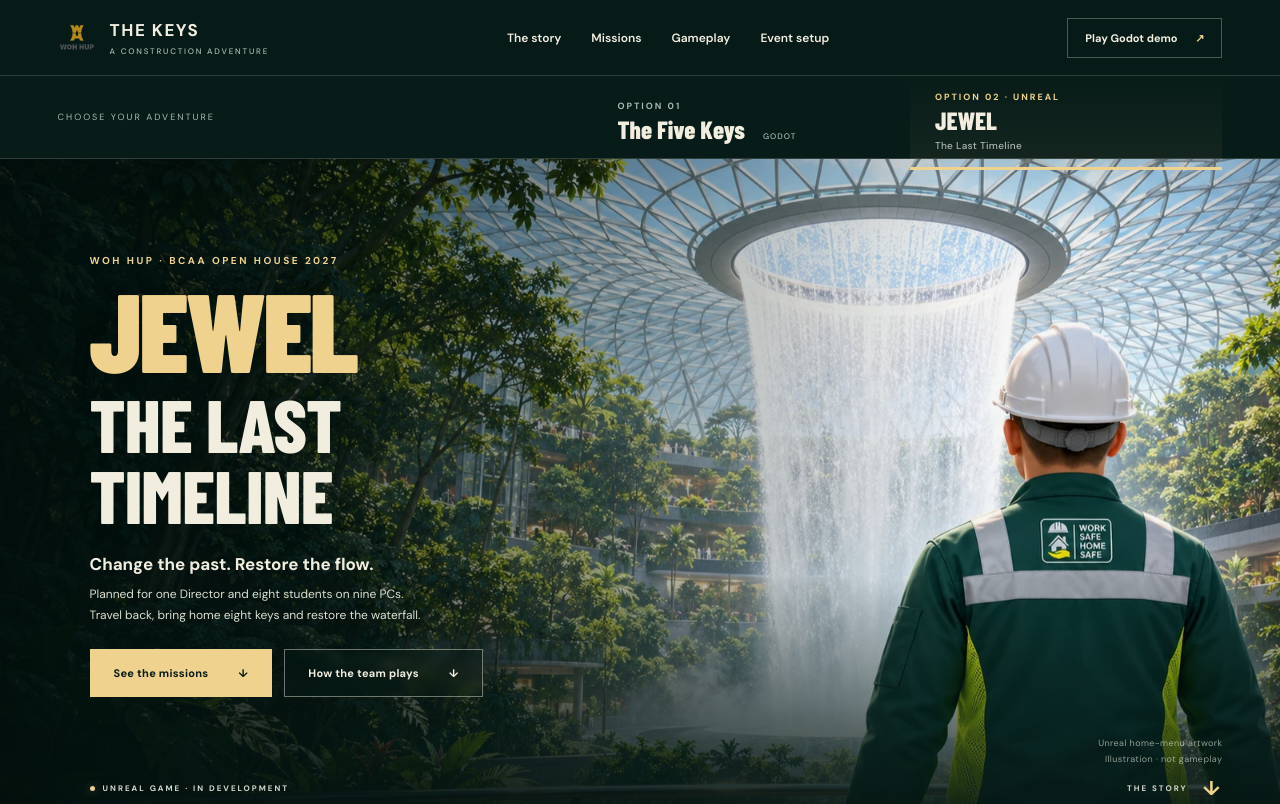
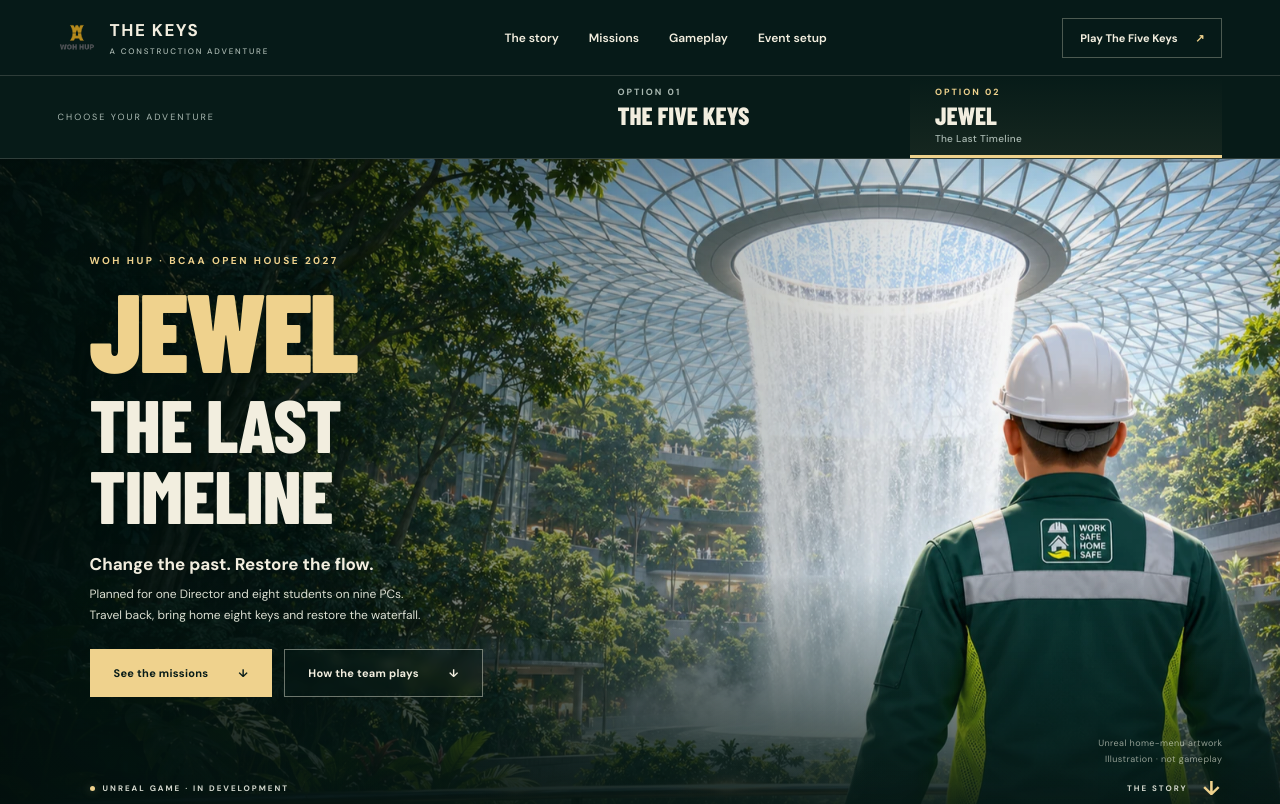
Before and after one commit to ZweWH/the-keys-game, a website: page public/index.html in a window 1280 px wide. Shown: the top 804 px of the page. Drawn offline with Linux system fonts and the light colour scheme.

Commit message:
Simplify and align game edition labels

```diff
--- a/public/index.html
+++ b/public/index.html
@@ -12,7 +12,7 @@
   <link rel="icon" href="assets/key.svg" type="image/svg+xml">
   <link rel="stylesheet" href="styles.css">
   <link rel="stylesheet" href="outcomes.css">
-  <link rel="stylesheet" href="showcase.css?v=20261029-jewel-title">
+  <link rel="stylesheet" href="showcase.css?v=20261029-tab-labels">
   <link rel="preload" href="assets/jewel-home-menu-cover-v065.webp" as="image">
   <script src="content.js?v=20261029-jewel-title" defer></script>
   <script src="app.js?v=20261029-jewel-title" defer></script>
@@ -22,13 +22,13 @@
   <header class="site-header">
     <a class="brand" href="#overview" aria-label="The Keys home"><img src="assets/wohhup-logo.png" alt="Woh Hup" width="49" height="49"><span>THE KEYS<span class="brand-small">A CONSTRUCTION ADVENTURE</span></span></a>
     <nav class="desktop-nav" aria-label="Main navigation"><a href="#story">The story</a><a href="#missions">Missions</a><a href="#gameplay">Gameplay</a><a href="#event-setup" id="team-nav" hidden>Event setup</a><a href="#next-chapter" id="outcomes-nav" hidden>Your next step</a><a href="#gallery" id="gallery-nav" hidden>Gallery</a></nav>
-    <a class="header-play" href="https://the-five-keys-demo.decent-bat-2665.chatgpt.site/" target="_blank" rel="noopener noreferrer">Play Godot demo <span aria-hidden="true">↗</span></a>
+    <a class="header-play" href="https://the-five-keys-demo.decent-bat-2665.chatgpt.site/" target="_blank" rel="noopener noreferrer">Play The Five Keys <span aria-hidden="true">↗</span></a>
   </header>
   <div class="edition-bar">
     <span class="edition-label">CHOOSE YOUR ADVENTURE</span>
     <div class="edition-tabs" role="tablist" aria-label="Game version">
-      <button id="tab-five" class="edition-tab" type="button" role="tab" aria-selected="false" aria-controls="edition-panel" tabindex="-1" data-edition="five"><span class="option-label">OPTION 01</span><span>The Five Keys <small>GODOT</small></span></button>
-      <button id="tab-eight" class="edition-tab" type="button" role="tab" aria-selected="true" aria-controls="edition-panel" tabindex="0" data-edition="eight" aria-label="OPTION 02 JEWEL: THE LAST TIMELINE UNREAL"><span class="option-label">OPTION 02 · UNREAL</span><span>JEWEL<span class="edition-subtitle">The Last Timeline</span></span></button>
+      <button id="tab-five" class="edition-tab" type="button" role="tab" aria-selected="false" aria-controls="edition-panel" tabindex="-1" data-edition="five" aria-label="OPTION 01 The Five Keys"><span class="option-label">OPTION 01</span><span class="edition-tab-title">THE FIVE KEYS</span></button>
+      <button id="tab-eight" class="edition-tab" type="button" role="tab" aria-selected="true" aria-controls="edition-panel" tabindex="0" data-edition="eight" aria-label="OPTION 02 JEWEL: THE LAST TIMELINE"><span class="option-label">OPTION 02</span><span class="edition-tab-title">JEWEL<span class="edition-subtitle">The Last Timeline</span></span></button>
     </div>
   </div>
   <main id="main">
@@ -37,7 +37,7 @@
   </main>
   <footer class="site-footer">
     <div class="footer-top"><a class="footer-wordmark" href="#overview">ONE TEAM.<br><span>EVERY KEY.</span></a><div><p>A digital construction adventure<br>for BCAA Open House 2027.</p><p class="muted">Explore the people who build our world.</p></div><a class="back-top" href="#overview" aria-label="Back to top">↑</a></div>
-    <div class="footer-bottom"><span>WOH HUP · THE KEYS PROJECT</span><div><button type="button" data-switch="five">Option 01 / Godot</button><button type="button" data-switch="eight">Option 02 / Unreal</button></div><span>Fictional game challenges.</span></div>
+    <div class="footer-bottom"><span>WOH HUP · THE KEYS PROJECT</span><div><button type="button" data-switch="five">The Five Keys</button><button type="button" data-switch="eight">JEWEL: The Last Timeline</button></div><span>Fictional game challenges.</span></div>
   </footer>
   <dialog id="media-dialog" aria-labelledby="media-title"><div class="dialog-head"><div><span id="media-kind" class="eyebrow"></span><h2 id="media-title"></h2></div><button id="close-dialog" class="icon-button" type="button" aria-label="Close media">✕</button></div><div id="media-body"></div><div class="dialog-foot"><p id="media-caption" aria-live="polite"></p><div id="image-navigation"><button id="previous-image" class="icon-button" type="button" aria-label="Previous screenshot">←</button><span id="image-count"></span><button id="next-image" class="icon-button" type="button" aria-label="Next screenshot">→</button></div></div></dialog>
   <div class="sr-only" id="edition-announcement" role="status" aria-live="polite"></div>
--- a/public/showcase.css
+++ b/public/showcase.css
@@ -156,12 +156,15 @@ body[data-edition="eight"] .hero { min-height: 670px; }
   letter-spacing: .3px;
   color: var(--muted);
 }
+.edition-tabs .edition-tab { padding-top: 10px; padding-bottom: 10px; }
+.edition-tab > .edition-tab-title { display: block; min-height: 42px; }
 @media (max-width: 720px) {
   body[data-edition="eight"] .hero { min-height: 700px; }
   body[data-edition="eight"] .hero h1 { font-size: clamp(88px, 21vw, 120px); }
   .hero h1 .hero-subtitle { margin-top: 14px; font-size: 30px; }
   .hero h1.jewel-game-title .hero-subtitle { margin-top: 14px; font-size: 52px; }
   .edition-subtitle { margin-top: 4px; font-size: 9px; }
+  .edition-tab > .edition-tab-title { min-height: 38px; }
 }
 
 .team-play { background: #102824; }
```
